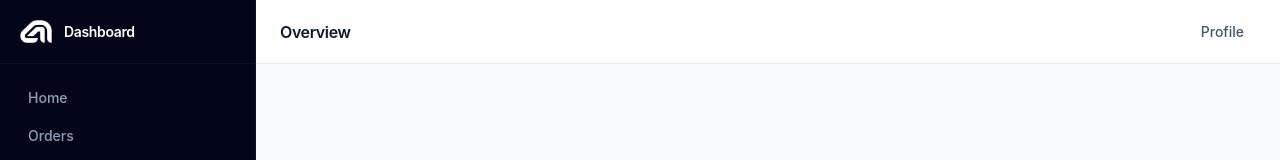
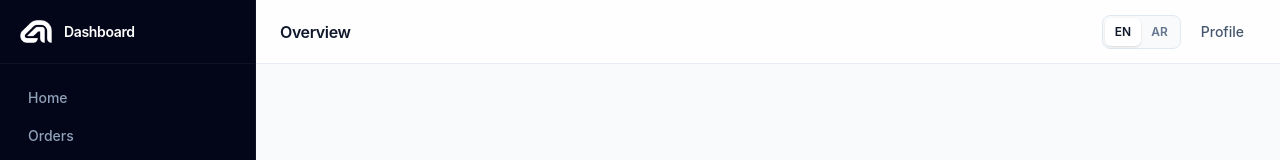
Before and after one commit to kareem-dev-me/react-dashboard, a React (Vite) app: page /dashboard in a window 1280 px wide. Shown: the top 160 px of the page. Built offline with nearby package versions, Linux system fonts and the light colour scheme.

Commit message:
Add i18next and react-i18next for internationalization, update Dashboard layout for dynamic navigation labels, and integrate language switching functionality

```diff
--- a/package.json
+++ b/package.json
@@ -11,9 +11,11 @@
   },
   "dependencies": {
     "@tailwindcss/vite": "^4.3.3",
+    "i18next": "^26.3.6",
     "lucide-react": "^1.24.0",
     "react": "^19.2.7",
     "react-dom": "^19.2.7",
+    "react-i18next": "^17.0.10",
     "react-router": "^7.18.1",
     "tailwindcss": "^4.3.3"
   },
--- /dev/null
+++ b/src/i18n.ts
@@ -0,0 +1,34 @@
+import i18n from "i18next";
+import { initReactI18next } from "react-i18next";
+import en from "./languages/en.json";
+import ar from "./languages/ar.json";
+
+const STORAGE_KEY = "lang";
+
+function applyDocumentLanguage(lng: string) {
+  const language = lng.startsWith("ar") ? "ar" : "en";
+  document.documentElement.lang = language;
+  document.documentElement.dir = language === "ar" ? "rtl" : "ltr";
+  localStorage.setItem(STORAGE_KEY, language);
+}
+
+const savedLanguage = localStorage.getItem(STORAGE_KEY);
+const initialLanguage = savedLanguage === "ar" || savedLanguage === "en" ? savedLanguage : "en";
+
+void i18n.use(initReactI18next).init({
+  resources: {
+    en: { translation: en },
+    ar: { translation: ar },
+  },
+  lng: initialLanguage,
+  fallbackLng: "en",
+  interpolation: {
+    escapeValue: false,
+  },
+});
+
+applyDocumentLanguage(i18n.language);
+
+i18n.on("languageChanged", applyDocumentLanguage);
+
+export default i18n;
--- /dev/null
+++ b/src/languages/ar.json
@@ -0,0 +1,26 @@
+{
+  "brand": "لوحة التحكم",
+  "nav": {
+    "home": "الرئيسية",
+    "orders": "الطلبات",
+    "clients": "العملاء",
+    "categories": "التصنيفات",
+    "products": "المنتجات",
+    "users": "المستخدمون",
+    "settings": "الإعدادات",
+    "profile": "الملف الشخصي"
+  },
+  "actions": {
+    "logout": "تسجيل الخروج",
+    "profile": "الملف الشخصي",
+    "openSidebar": "فتح القائمة",
+    "closeSidebar": "إغلاق القائمة"
+  },
+  "pages": {
+    "overview": "نظرة عامة"
+  },
+  "language": {
+    "en": "EN",
+    "ar": "AR"
+  }
+}
--- /dev/null
+++ b/src/languages/en.json
@@ -0,0 +1,26 @@
+{
+  "brand": "Dashboard",
+  "nav": {
+    "home": "Home",
+    "orders": "Orders",
+    "clients": "Clients",
+    "categories": "Categories",
+    "products": "Products",
+    "users": "Users",
+    "settings": "Settings",
+    "profile": "Profile"
+  },
+  "actions": {
+    "logout": "Logout",
+    "profile": "Profile",
+    "openSidebar": "Open sidebar",
+    "closeSidebar": "Close sidebar"
+  },
+  "pages": {
+    "overview": "Overview"
+  },
+  "language": {
+    "en": "EN",
+    "ar": "AR"
+  }
+}
--- a/src/layouts/Dashboard.tsx
+++ b/src/layouts/Dashboard.tsx
@@ -1,30 +1,31 @@
 import { useState } from "react";
 import { NavLink, Outlet, Link, useLocation, useNavigate } from "react-router";
+import { useTranslation } from "react-i18next";
 import { LogOut } from "lucide-react";
 
 const primaryNav = [
-  { to: "/dashboard/home", label: "Home" },
-  { to: "/dashboard/orders", label: "Orders" },
-  { to: "/dashboard/clients", label: "Clients" },
-  { to: "/dashboard/categories", label: "Categories" },
-  { to: "/dashboard/products", label: "Products" },
-  { to: "/dashboard/users", label: "Users" },
+  { to: "/dashboard/home", labelKey: "nav.home" },
+  { to: "/dashboard/orders", labelKey: "nav.orders" },
+  { to: "/dashboard/clients", labelKey: "nav.clients" },
+  { to: "/dashboard/categories", labelKey: "nav.categories" },
+  { to: "/dashboard/products", labelKey: "nav.products" },
+  { to: "/dashboard/users", labelKey: "nav.users" },
 ];
 
 const secondaryNav = [
-  { to: "/dashboard/settings", label: "Settings" },
-  { to: "/dashboard/profile", label: "Profile" },
+  { to: "/dashboard/settings", labelKey: "nav.settings" },
+  { to: "/dashboard/profile", labelKey: "nav.profile" },
 ];
 
-const pageTitles: Record<string, string> = {
-  "/dashboard/home": "Home",
-  "/dashboard/orders": "Orders",
-  "/dashboard/clients": "Clients",
-  "/dashboard/categories": "Categories",
-  "/dashboard/products": "Products",
-  "/dashboard/users": "Users",
-  "/dashboard/settings": "Settings",
-  "/dashboard/profile": "Profile",
+const pageTitleKeys: Record<string, string> = {
+  "/dashboard/home": "nav.home",
+  "/dashboard/orders": "nav.orders",
+  "/dashboard/clients": "nav.clients",
+  "/dashboard/categories": "nav.categories",
+  "/dashboard/products": "nav.products",
+  "/dashboard/users": "nav.users",
+  "/dashboard/settings": "nav.settings",
+  "/dashboard/profile": "nav.profile",
 };
 
 function navClassName({ isActive }: { isActive: boolean }) {
@@ -35,10 +36,13 @@ function navClassName({ isActive }: { isActive: boolean }) {
 }
 
 const Dashboard: React.FC = () => {
+  const { t, i18n } = useTranslation();
   const [sidebarOpen, setSidebarOpen] = useState(false);
   const { pathname } = useLocation();
   const navigate = useNavigate();
-  const title = pageTitles[pathname] ?? "Overview";
+  const titleKey = pageTitleKeys[pathname];
+  const title = titleKey ? t(titleKey) : t("pages.overview");
+  const currentLanguage = i18n.language.startsWith("ar") ? "ar" : "en";
 
   const closeSidebar = () => setSidebarOpen(false);
 
@@ -52,7 +56,7 @@ const Dashboard: React.FC = () => {
       {sidebarOpen && (
         <button
           type="button"
-          aria-label="Close sidebar"
+          aria-label={t("actions.closeSidebar")}
           className="fixed inset-0 z-30 bg-slate-950/60 backdrop-blur-sm lg:hidden"
           onClick={closeSidebar}
         />
@@ -60,14 +64,14 @@ const Dashboard: React.FC = () => {
 
       <aside
         className={[
-          "fixed inset-y-0 left-0 z-40 flex w-64 flex-col border-r border-white/5 bg-slate-950 transition-transform duration-200 lg:static lg:translate-x-0",
-          sidebarOpen ? "translate-x-0" : "-translate-x-full",
+          "fixed inset-y-0 start-0 z-40 flex w-64 flex-col border-e border-white/5 bg-slate-950 transition-transform duration-200 lg:static lg:translate-x-0",
+          sidebarOpen ? "translate-x-0" : "-translate-x-full rtl:translate-x-full",
         ].join(" ")}
       >
         <div className="flex h-16 items-center border-b border-white/5 px-5">
           <Link to="/dashboard/home" className="flex items-center gap-3" onClick={closeSidebar}>
-            <img src="/logo.png" alt="Dashboard" className="h-8 w-8 rounded-md object-contain" />
-            <span className="text-sm font-semibold tracking-tight text-white">Dashboard</span>
+            <img src="/logo.png" alt={t("brand")} className="h-8 w-8 rounded-md object-contain" />
+            <span className="text-sm font-semibold tracking-tight text-white">{t("brand")}</span>
           </Link>
         </div>
 
@@ -75,7 +79,7 @@ const Dashboard: React.FC = () => {
           <div className="flex flex-col gap-0.5">
             {primaryNav.map((item) => (
               <NavLink key={item.to} to={item.to} className={navClassName} onClick={closeSidebar}>
-                {item.label}
+                {t(item.labelKey)}
               </NavLink>
             ))}
           </div>
@@ -83,17 +87,17 @@ const Dashboard: React.FC = () => {
           <div className="mt-auto flex flex-col gap-0.5 border-t border-white/5 pt-4">
             {secondaryNav.map((item) => (
               <NavLink key={item.to} to={item.to} className={navClassName} onClick={closeSidebar}>
-                {item.label}
+                {t(item.labelKey)}
               </NavLink>
             ))}
 
             <button
               type="button"
               onClick={handleLogout}
-              className="mt-1 flex w-full items-center gap-2 rounded-lg px-3 py-2 text-left text-sm font-medium text-slate-400 transition-colors hover:bg-white/5 hover:text-slate-100"
+              className="mt-1 flex w-full items-center gap-2 rounded-lg px-3 py-2 text-start text-sm font-medium text-slate-400 transition-colors hover:bg-white/5 hover:text-slate-100"
             >
               <LogOut className="h-4 w-4 shrink-0" />
-              Logout
+              {t("actions.logout")}
             </button>
           </div>
         </nav>
@@ -104,7 +108,7 @@ const Dashboard: React.FC = () => {
           <div className="flex items-center gap-3">
             <button
               type="button"
-              aria-label="Open sidebar"
+              aria-label={t("actions.openSidebar")}
               className="inline-flex h-9 w-9 items-center justify-center rounded-lg text-slate-600 transition-colors hover:bg-slate-100 lg:hidden"
               onClick={() => setSidebarOpen(true)}
             >
@@ -123,12 +127,41 @@ const Dashboard: React.FC = () => {
             <h1 className="text-base font-semibold tracking-tight text-slate-900">{title}</h1>
           </div>
 
-          <Link
-            to="/dashboard/profile"
-            className="rounded-lg px-3 py-1.5 text-sm font-medium text-slate-600 transition-colors hover:bg-slate-100 hover:text-slate-900"
-          >
-            Profile
-          </Link>
+          <div className="flex items-center gap-2">
+            <div className="flex items-center rounded-lg border border-slate-200 bg-slate-50 p-0.5 text-xs font-semibold">
+              <button
+                type="button"
+                onClick={() => void i18n.changeLanguage("en")}
+                className={[
+                  "rounded-md px-2.5 py-1.5 transition-colors",
+                  currentLanguage === "en"
+                    ? "bg-white text-slate-900 shadow-sm"
+                    : "text-slate-500 hover:text-slate-800",
+                ].join(" ")}
+              >
+                {t("language.en")}
+              </button>
+              <button
+                type="button"
+                onClick={() => void i18n.changeLanguage("ar")}
+                className={[
+                  "rounded-md px-2.5 py-1.5 transition-colors",
+                  currentLanguage === "ar"
+                    ? "bg-white text-slate-900 shadow-sm"
+                    : "text-slate-500 hover:text-slate-800",
+                ].join(" ")}
+              >
+                {t("language.ar")}
+              </button>
+            </div>
+
+            <Link
+              to="/dashboard/profile"
+              className="rounded-lg px-3 py-1.5 text-sm font-medium text-slate-600 transition-colors hover:bg-slate-100 hover:text-slate-900"
+            >
+              {t("actions.profile")}
+            </Link>
+          </div>
         </header>
 
         <main className="flex-1 overflow-y-auto p-4 sm:p-6">
--- a/src/main.tsx
+++ b/src/main.tsx
@@ -1,6 +1,7 @@
 import { StrictMode } from "react";
 import { createRoot } from "react-dom/client";
 import "./index.css";
+import "./i18n";
 import { createBrowserRouter } from "react-router";
 import { RouterProvider } from "react-router/dom";
 import Home from "./pages/Home.tsx";
```
Also changed, not shown: 1 other file (tests, documents, lock files or other folders).
